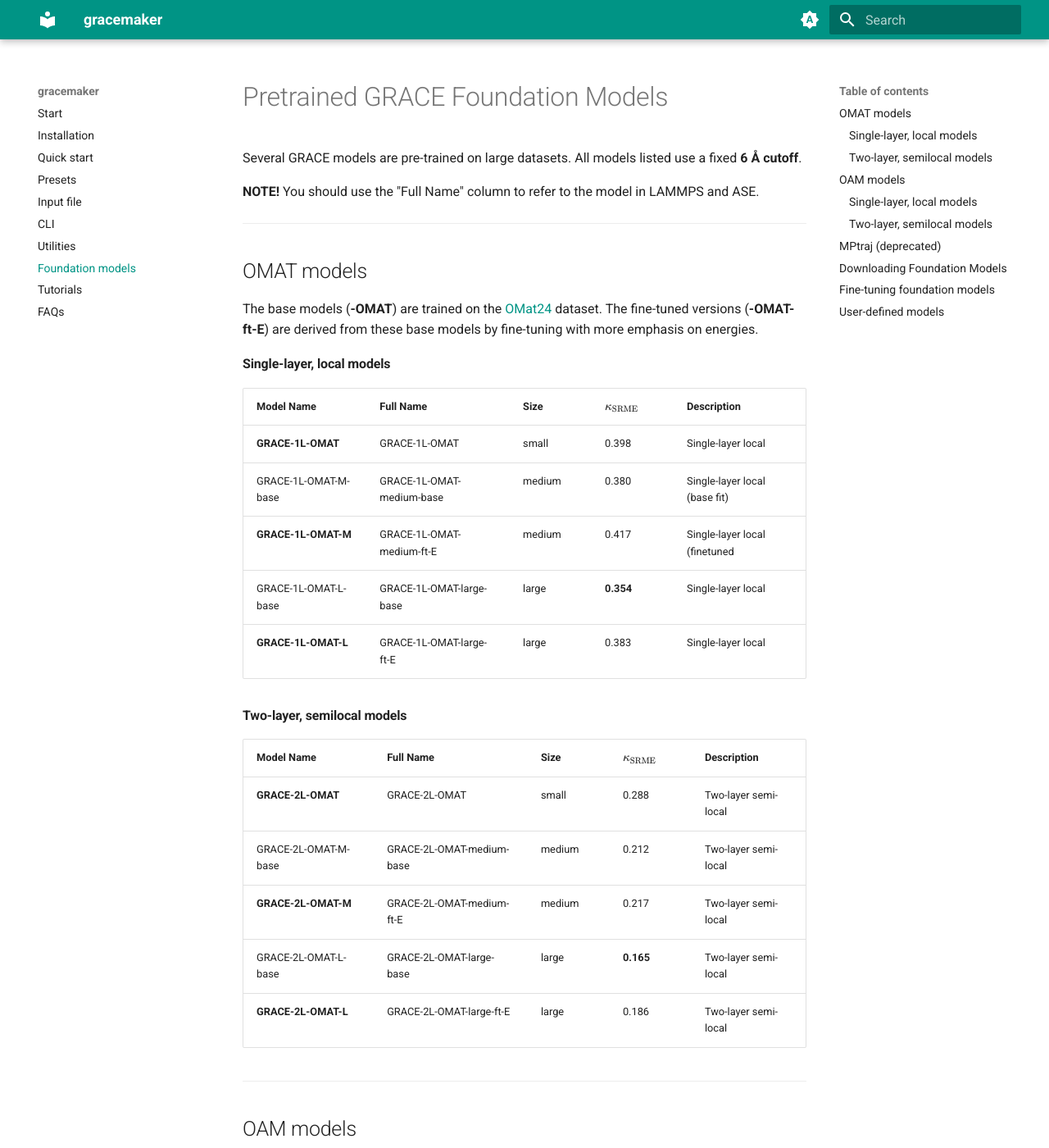
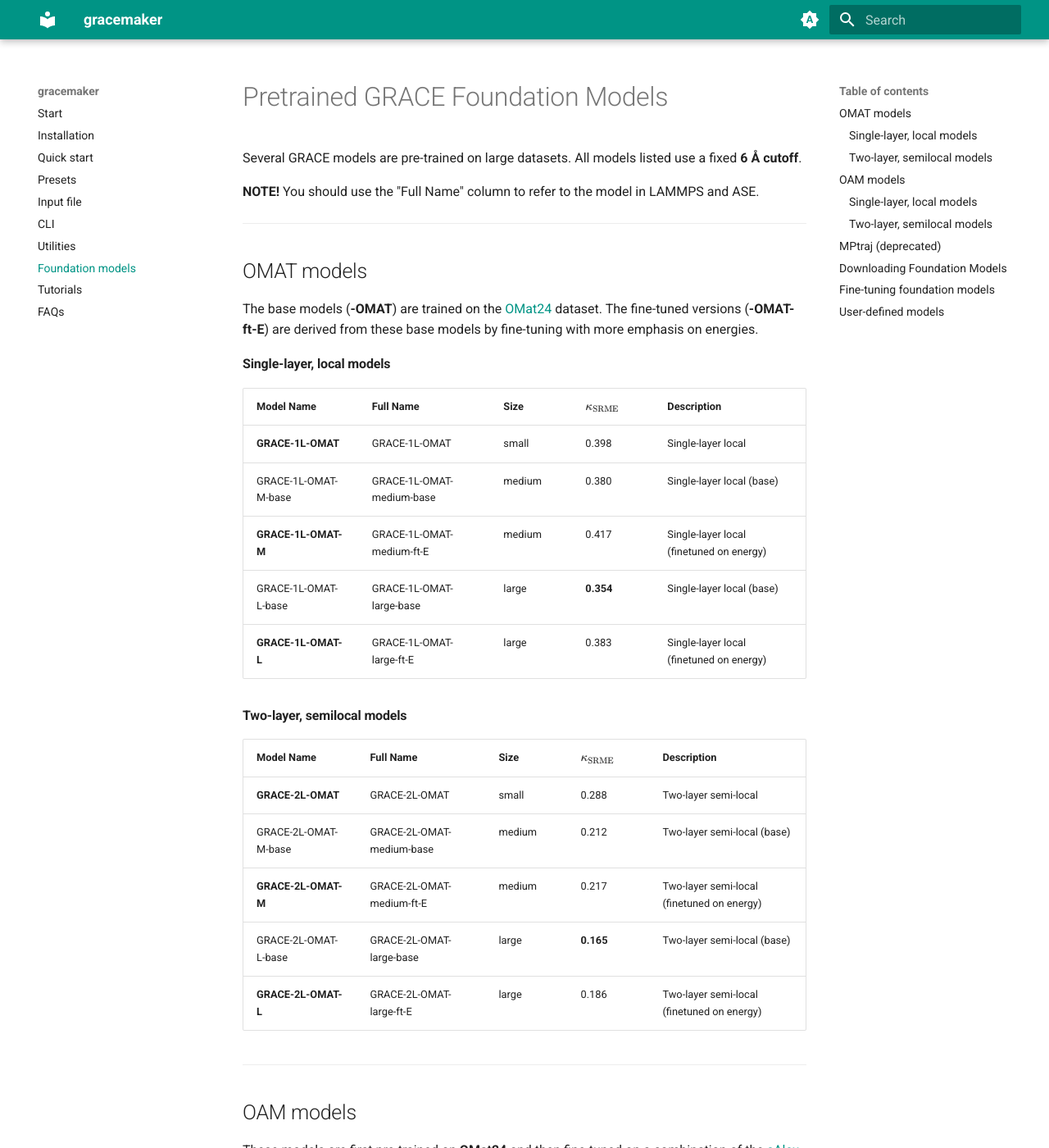
Before and after one commit to ICAMS/grace-tensorpotential, an MkDocs documentation site: the page built from docs/gracemaker/foundation.md, in a window 1280 px wide and 1400 px high. Shown: the whole window at 82% size. Built offline with MkDocs 1.6.1 and Material for MkDocs 9.7.7, drawn with Linux system fonts in a browser that asks for light colours.

Commit message:
Update foundation.md
fix typos

```diff
--- a/docs/gracemaker/foundation.md
+++ b/docs/gracemaker/foundation.md
@@ -15,20 +15,20 @@
 | Model Name             | Full Name | Size | $\kappa_\mathrm{SRME}$ | Description                    |
 |:-----------------------| :--- | :--- |:-----------------------|:-------------------------------|
 | **GRACE-1L-OMAT**        | GRACE-1L-OMAT | small | 0.398                  | Single-layer local             |
-| GRACE-1L-OMAT-M-base | GRACE-1L-OMAT-medium-base | medium | 0.380                  | Single-layer local (base fit)  |
-| **GRACE-1L-OMAT-M**      | GRACE-1L-OMAT-medium-ft-E | medium | 0.417                  | Single-layer local (finetuned  |
-| GRACE-1L-OMAT-L-base | GRACE-1L-OMAT-large-base | large | **0.354**                 | Single-layer local             |
-| **GRACE-1L-OMAT-L**      | GRACE-1L-OMAT-large-ft-E | large | 0.383                  | Single-layer local             |
+| GRACE-1L-OMAT-M-base | GRACE-1L-OMAT-medium-base | medium | 0.380                  | Single-layer local (base)  |
+| **GRACE-1L-OMAT-M**      | GRACE-1L-OMAT-medium-ft-E | medium | 0.417                  | Single-layer local (finetuned on energy)  |
+| GRACE-1L-OMAT-L-base | GRACE-1L-OMAT-large-base | large | **0.354**                 | Single-layer local (base)             |
+| **GRACE-1L-OMAT-L**      | GRACE-1L-OMAT-large-ft-E | large | 0.383                  | Single-layer local (finetuned on energy)            |
 
 #### Two-layer, semilocal models
 
 | Model Name              | Full Name | Size | $\kappa_\mathrm{SRME}$ | Description |
 |:------------------------| :--- | :--- |:-----------------------| :--- |
 | **GRACE-2L-OMAT**         | GRACE-2L-OMAT | small | 0.288                  | Two-layer semi-local |
-| GRACE-2L-OMAT-M-base   | GRACE-2L-OMAT-medium-base | medium | 0.212                  | Two-layer semi-local |
-| **GRACE-2L-OMAT-M**     | GRACE-2L-OMAT-medium-ft-E | medium | 0.217                  | Two-layer semi-local |
-| GRACE-2L-OMAT-L-base    | GRACE-2L-OMAT-large-base | large | **0.165**                  | Two-layer semi-local |
-| **GRACE-2L-OMAT-L**     | GRACE-2L-OMAT-large-ft-E | large | 0.186                 | Two-layer semi-local |
+| GRACE-2L-OMAT-M-base   | GRACE-2L-OMAT-medium-base | medium | 0.212                  | Two-layer semi-local (base) |
+| **GRACE-2L-OMAT-M**     | GRACE-2L-OMAT-medium-ft-E | medium | 0.217                  | Two-layer semi-local (finetuned on energy) |
+| GRACE-2L-OMAT-L-base    | GRACE-2L-OMAT-large-base | large | **0.165**                  | Two-layer semi-local (base)|
+| **GRACE-2L-OMAT-L**     | GRACE-2L-OMAT-large-ft-E | large | 0.186                 | Two-layer semi-local (finetuned on energy) |
 
 ***
 
```
